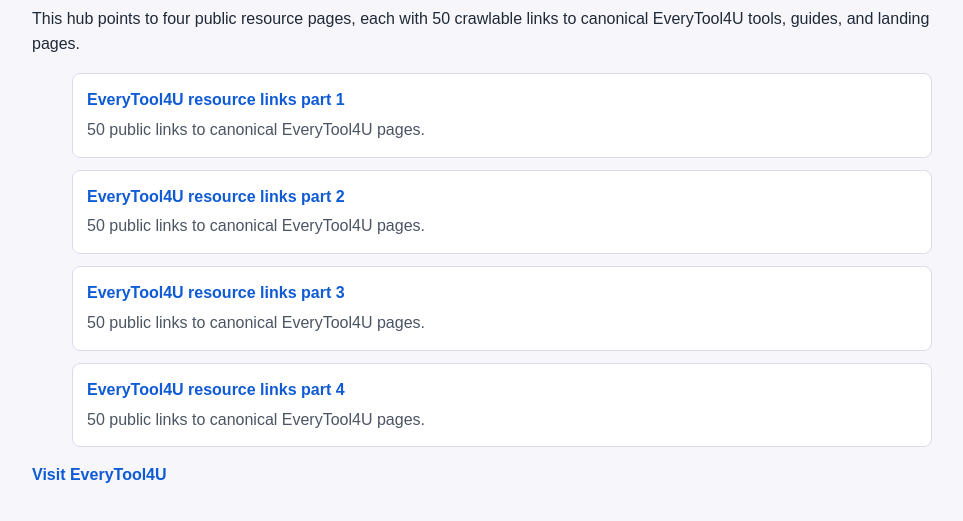
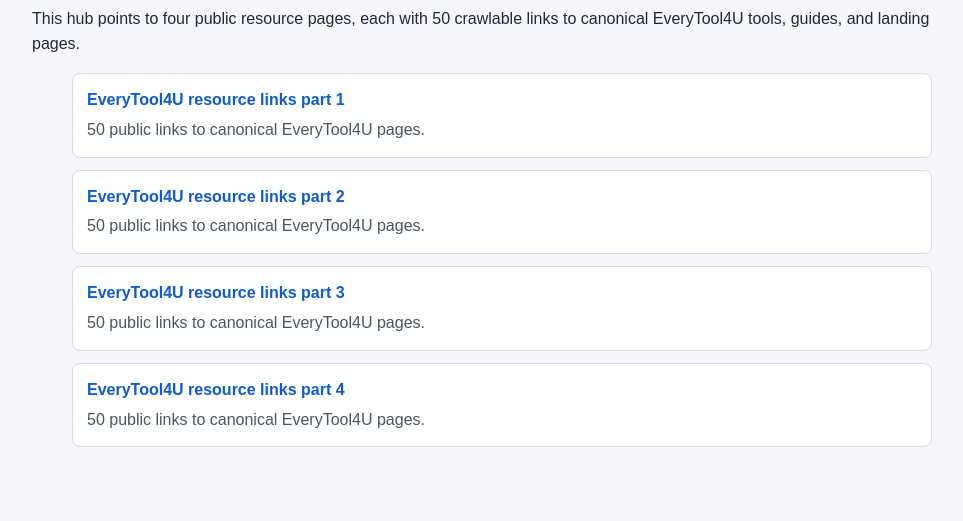
Before and after one commit to ibsam588-lgtm/everytool4u-links, a plain HTML site: page resources-200.html in a window 1280 px wide. Shown: the part 127-648 px from the top of the page, without its empty margins (158-1121 px from the left). Drawn offline with Linux system fonts and the light colour scheme.

Commit message:
Clean EveryTool4U 200 resource page HTML

```diff
--- a/resources-200.html
+++ b/resources-200.html
@@ -9,4 +9,4 @@
 </head><body><main class="wrap"><h1>EveryTool4U 200 Public Resource Links</h1><p>This hub points to four public resource pages, each with 50 crawlable links to canonical EveryTool4U tools, guides, and landing pages.</p><ul><li><a href="resources-200-part-1.html">EveryTool4U resource links part 1</a><span>50 public links to canonical EveryTool4U pages.</span></li>
 <li><a href="resources-200-part-2.html">EveryTool4U resource links part 2</a><span>50 public links to canonical EveryTool4U pages.</span></li>
 <li><a href="resources-200-part-3.html">EveryTool4U resource links part 3</a><span>50 public links to canonical EveryTool4U pages.</span></li>
-<li><a href="resources-200-part-4.html">EveryTool4U resource links part 4</a><span>50 public links to canonical EveryTool4U pages.</span></li></ul><p><a href="https://everytool4u.com/">Visit EveryTool4U</a></p></main></body></html>
+<li><a href="resources-200-part-4.html">EveryTool4U resource links part 4</a><span>50 public links to canonical EveryTool4U pages.</span></li></ul></main></body></html>
```
